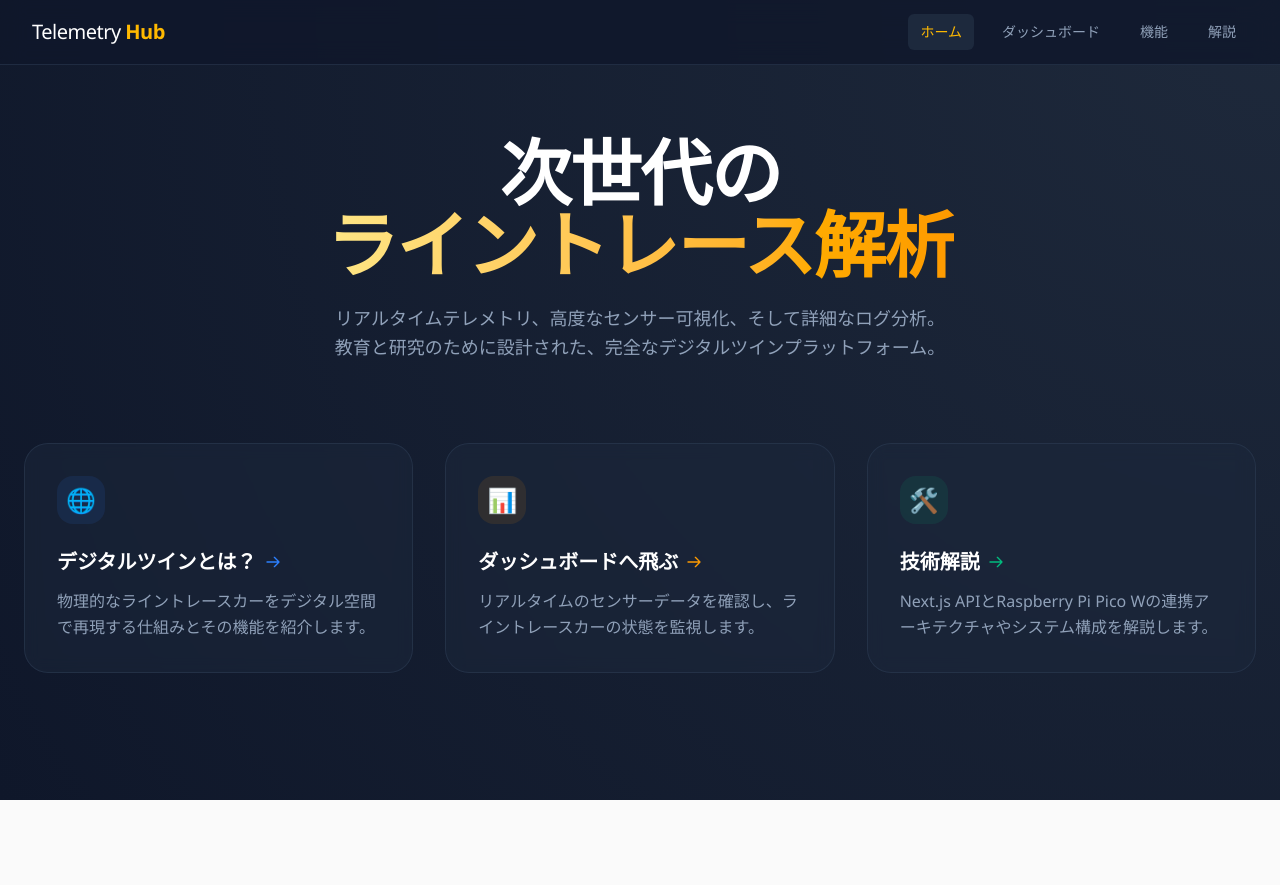
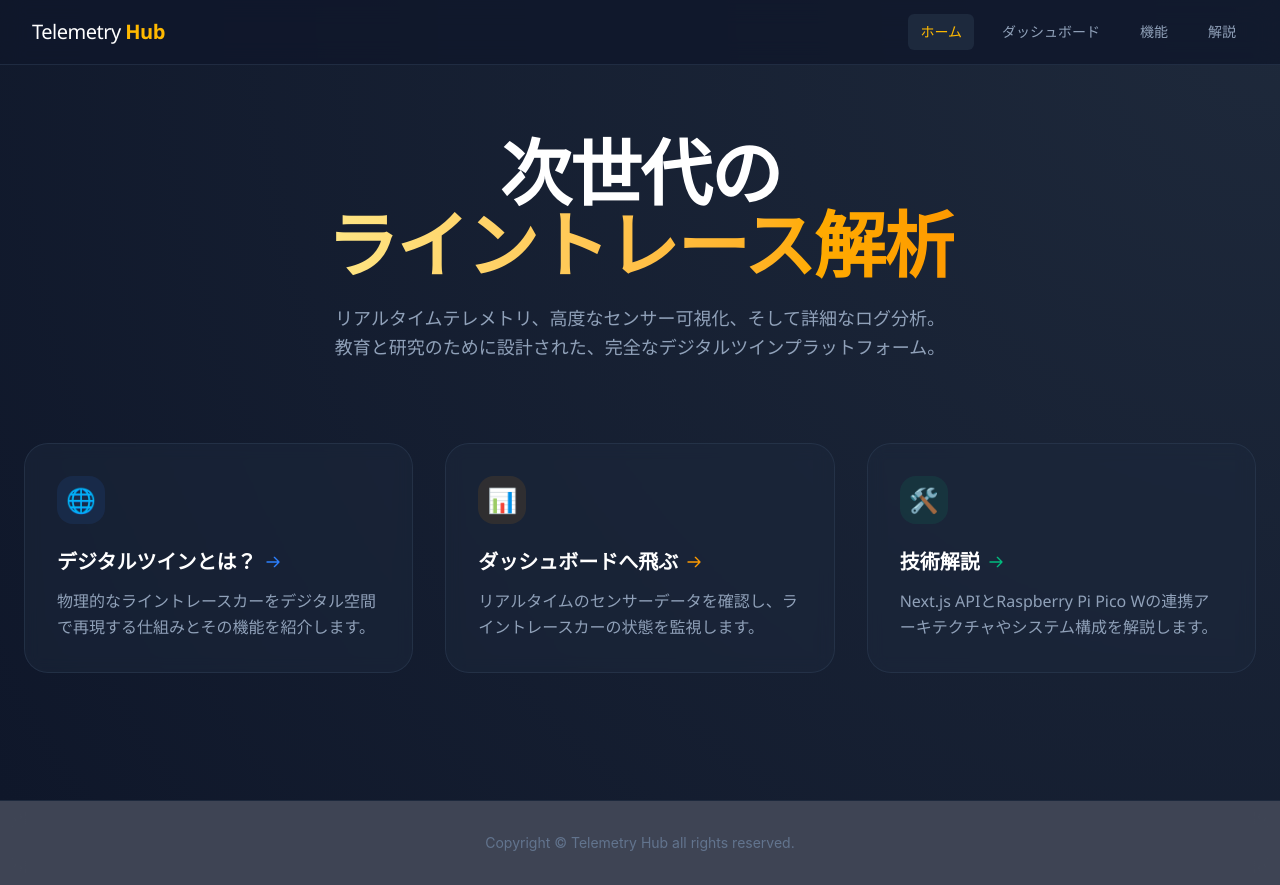
Before and after one commit to Juna1013/4th-PBL-front, a Next.js app: page / in a window 1280 px wide. Before the commit the page ends 800 px from the top, so only its background shows below. Built offline with nearby package versions, Linux system fonts and the light colour scheme.

Commit message:
全ページに共通フッターを追加

```diff
--- a/src/app/layout.tsx
+++ b/src/app/layout.tsx
@@ -1,6 +1,7 @@
 import type { Metadata } from "next";
 import { Geist, Geist_Mono } from "next/font/google";
 import "./globals.css";
+import Footer from "@/components/Footer";
 
 const geistSans = Geist({
   variable: "--font-geist-sans",
@@ -28,6 +29,7 @@ export default function RootLayout({
         className={`${geistSans.variable} ${geistMono.variable} antialiased`}
       >
         {children}
+        <Footer />
       </body>
     </html>
   );
--- /dev/null
+++ b/src/components/Footer.tsx
@@ -0,0 +1,7 @@
+export default function Footer() {
+    return (
+        <footer className="w-full py-8 text-center text-slate-500 text-sm bg-slate-900/80 backdrop-blur-md border-t border-slate-800">
+            <p>Copyright &copy; Telemetry Hub all rights reserved.</p>
+        </footer>
+    );
+}
```
